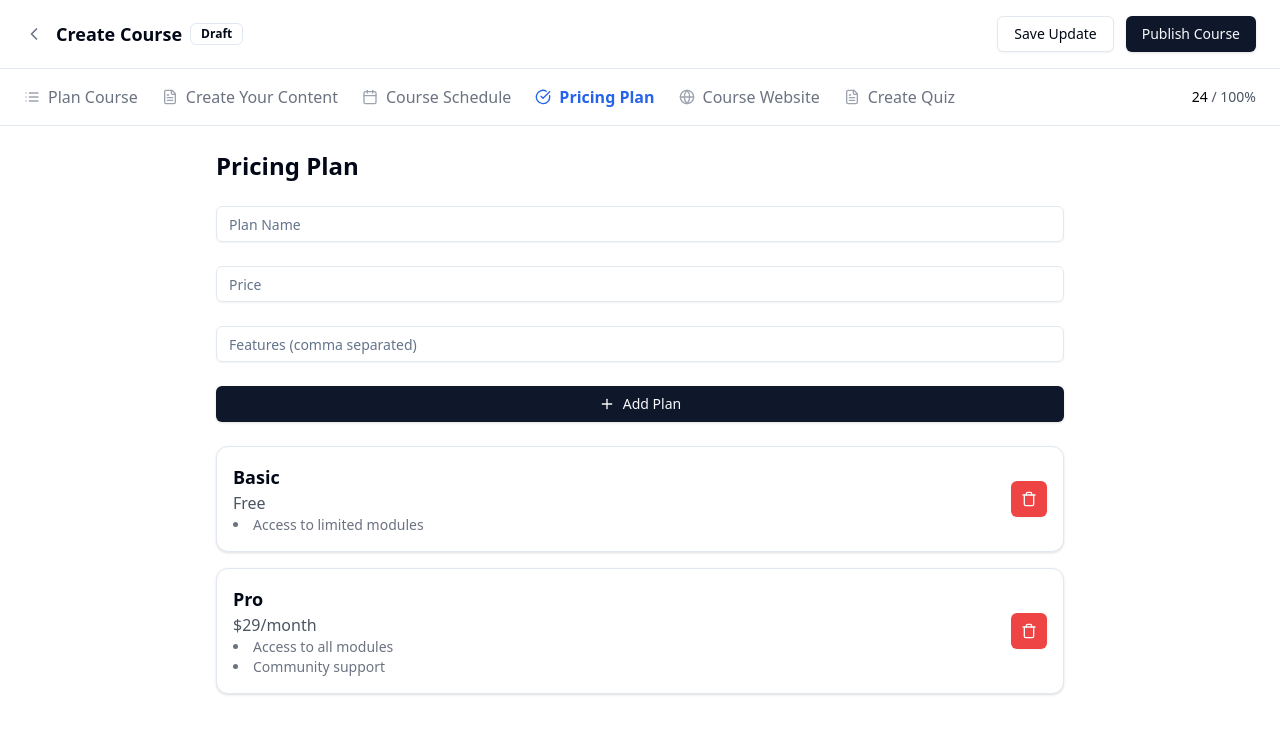
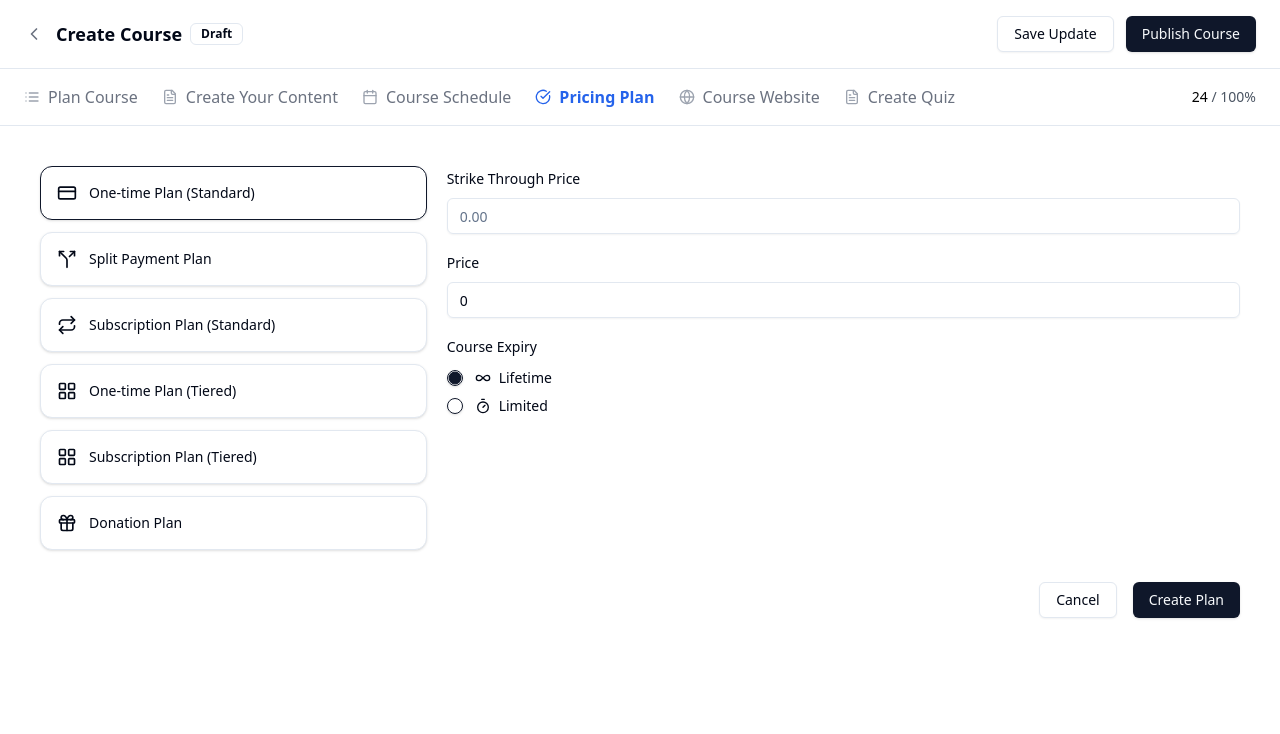
Before and after one commit to mdrasel101126/web-builder-craftjs, a Next.js app: page /course-builder/pricing-plan in a window 1280 px wide. Shown: the top 734 px of the page. Built offline with nearby package versions, Linux system fonts and the light colour scheme.

Commit message:
[IN_PROGRESS] course builder in progress

```diff
--- a/src/components/pages/course-builder/pricing-plan/index.tsx
+++ b/src/components/pages/course-builder/pricing-plan/index.tsx
@@ -1,107 +1,238 @@
 "use client";
+
 import { useState } from "react";
+import { useForm } from "react-hook-form";
+import { zodResolver } from "@hookform/resolvers/zod";
+import { Button } from "@/components/ui/button";
 import { Input } from "@/components/ui/input";
-import { Button } from "@/components/ui/button";
+import {
+  Form,
+  FormControl,
+  FormField,
+  FormItem,
+  FormLabel,
+  FormMessage,
+} from "@/components/ui/form";
+import { RadioGroup, RadioGroupItem } from "@/components/ui/radio-group";
 import { Card, CardContent } from "@/components/ui/card";
-import { Plus, Trash } from "lucide-react";
+import { Separator } from "@/components/ui/separator";
+import {
+  CreditCard,
+  Gift,
+  Infinity,
+  LayoutGrid,
+  Repeat,
+  Split,
+  Timer,
+} from "lucide-react";
+import { cn } from "@/lib/utils";
+import { type PricingPlan, pricingPlanSchema } from "@/lib/validations/course";
 
-interface PricingPlanType {
-  id: number;
-  name: string;
-  price: string;
-  features: string[];
-}
+const PLAN_TYPES = [
+  {
+    id: "ONE_TIME_STANDARD",
+    name: "One-time Plan (Standard)",
+    icon: CreditCard,
+  },
+  {
+    id: "SPLIT_PAYMENT",
+    name: "Split Payment Plan",
+    icon: Split,
+  },
+  {
+    id: "SUBSCRIPTION_STANDARD",
+    name: "Subscription Plan (Standard)",
+    icon: Repeat,
+  },
+  {
+    id: "ONE_TIME_TIERED",
+    name: "One-time Plan (Tiered)",
+    icon: LayoutGrid,
+  },
+  {
+    id: "SUBSCRIPTION_TIERED",
+    name: "Subscription Plan (Tiered)",
+    icon: LayoutGrid,
+  },
+  {
+    id: "DONATION",
+    name: "Donation Plan",
+    icon: Gift,
+  },
+] as const;
 
-export default function PricingPlan() {
-  const [plans, setPlans] = useState<PricingPlanType[]>([
-    {
-      id: 1,
-      name: "Basic",
-      price: "Free",
-      features: ["Access to limited modules"],
+export default function PricingPlanForm() {
+  const [selectedPlanType, setSelectedPlanType] =
+    useState<PricingPlan["type"]>("ONE_TIME_STANDARD");
+
+  const form = useForm<PricingPlan>({
+    resolver: zodResolver(pricingPlanSchema),
+    defaultValues: {
+      type: "ONE_TIME_STANDARD",
+      price: 0,
+      strikeThroughPrice: undefined,
+      expiry: "LIFETIME",
     },
-    {
-      id: 2,
-      name: "Pro",
-      price: "$29/month",
-      features: ["Access to all modules", "Community support"],
-    },
-  ]);
-  const [newPlan, setNewPlan] = useState<{
-    name: string;
-    price: string;
-    features: string;
-  }>({ name: "", price: "", features: "" });
+  });
 
-  const addPlan = () => {
-    if (!newPlan.name || !newPlan.price) return;
-    setPlans([
-      ...plans,
-      {
-        id: plans.length + 1,
-        name: newPlan.name,
-        price: newPlan.price,
-        features: newPlan.features.split(","),
-      },
-    ]);
-    setNewPlan({ name: "", price: "", features: "" });
-  };
-
-  const removePlan = (id: number) => {
-    setPlans(plans.filter((plan) => plan.id !== id));
-  };
+  function onSubmit(data: PricingPlan) {
+    console.log(data);
+  }
 
   return (
-    <div className="max-w-4xl mx-auto p-6 space-y-6">
-      <h1 className="text-2xl font-bold">Pricing Plan</h1>
-      <Input
-        placeholder="Plan Name"
-        value={newPlan.name}
-        onChange={(e) => setNewPlan({ ...newPlan, name: e.target.value })}
-      />
-      <Input
-        placeholder="Price"
-        value={newPlan.price}
-        onChange={(e) => setNewPlan({ ...newPlan, price: e.target.value })}
-      />
-      <Input
-        placeholder="Features (comma separated)"
-        value={newPlan.features}
-        onChange={(e) => setNewPlan({ ...newPlan, features: e.target.value })}
-      />
-      <Button
-        onClick={addPlan}
-        className="w-full flex items-center gap-2"
-      >
-        <Plus size={16} /> Add Plan
-      </Button>
+    <div className="m-10">
+      <Form {...form}>
+        <form
+          onSubmit={form.handleSubmit(onSubmit)}
+          className="space-y-8"
+        >
+          <div className="grid grid-cols-3 gap-5">
+            <div className="space-y-3">
+              {PLAN_TYPES.map((plan) => (
+                <Card
+                  key={plan.id}
+                  className={cn(
+                    "cursor-pointer hover:bg-accent",
+                    selectedPlanType === plan.id && "border-primary",
+                  )}
+                  onClick={() => {
+                    setSelectedPlanType(plan.id as PricingPlan["type"]);
+                    form.setValue("type", plan.id as PricingPlan["type"]);
+                  }}
+                >
+                  <CardContent className="p-4 flex items-center gap-3">
+                    <plan.icon className="h-5 w-5" />
+                    <span className="text-sm font-medium">{plan.name}</span>
+                  </CardContent>
+                </Card>
+              ))}
+            </div>
 
-      <div className="space-y-4">
-        {plans.map((plan) => (
-          <Card key={plan.id}>
-            <CardContent className="p-4">
-              <div className="flex justify-between items-center">
-                <div>
-                  <h2 className="font-semibold text-lg">{plan.name}</h2>
-                  <p className="text-gray-600">{plan.price}</p>
-                  <ul className="text-sm text-gray-500 list-disc list-inside">
-                    {plan.features.map((feature, index) => (
-                      <li key={index}>{feature}</li>
-                    ))}
-                  </ul>
+            <div className="col-span-2">
+              {selectedPlanType === "ONE_TIME_STANDARD" && (
+                <div className="space-y-4">
+                  <FormField
+                    control={form.control}
+                    name="strikeThroughPrice"
+                    render={({ field }) => (
+                      <FormItem>
+                        <FormLabel>Strike Through Price</FormLabel>
+                        <FormControl>
+                          <Input
+                            type="number"
+                            placeholder="0.00"
+                            {...field}
+                            onChange={(e) =>
+                              field.onChange(Number.parseFloat(e.target.value))
+                            }
+                          />
+                        </FormControl>
+                        <FormMessage />
+                      </FormItem>
+                    )}
+                  />
+
+                  <FormField
+                    control={form.control}
+                    name="price"
+                    render={({ field }) => (
+                      <FormItem>
+                        <FormLabel>Price</FormLabel>
+                        <FormControl>
+                          <Input
+                            type="number"
+                            placeholder="0.00"
+                            {...field}
+                            onChange={(e) =>
+                              field.onChange(Number.parseFloat(e.target.value))
+                            }
+                          />
+                        </FormControl>
+                        <FormMessage />
+                      </FormItem>
+                    )}
+                  />
+
+                  <FormField
+                    control={form.control}
+                    name="expiry"
+                    render={({ field }) => (
+                      <FormItem className="space-y-3">
+                        <FormLabel>Course Expiry</FormLabel>
+                        <FormControl>
+                          <RadioGroup
+                            onValueChange={field.onChange}
+                            defaultValue={field.value}
+                            className="flex flex-col space-y-1"
+                          >
+                            <FormItem className="flex items-center space-x-3 space-y-0">
+                              <FormControl>
+                                <RadioGroupItem value="LIFETIME" />
+                              </FormControl>
+                              <FormLabel className="font-normal">
+                                <div className="flex items-center gap-2">
+                                  <Infinity className="h-4 w-4" />
+                                  Lifetime
+                                </div>
+                              </FormLabel>
+                            </FormItem>
+                            <FormItem className="flex items-center space-x-3 space-y-0">
+                              <FormControl>
+                                <RadioGroupItem value="LIMITED" />
+                              </FormControl>
+                              <FormLabel className="font-normal">
+                                <div className="flex items-center gap-2">
+                                  <Timer className="h-4 w-4" />
+                                  Limited
+                                </div>
+                              </FormLabel>
+                            </FormItem>
+                          </RadioGroup>
+                        </FormControl>
+                        <FormMessage />
+                      </FormItem>
+                    )}
+                  />
+
+                  {form.watch("expiry") === "LIMITED" && (
+                    <FormField
+                      control={form.control}
+                      name="expiryDays"
+                      render={({ field }) => (
+                        <FormItem>
+                          <FormLabel>Expiry Days</FormLabel>
+                          <FormControl>
+                            <Input
+                              type="number"
+                              placeholder="Number of days"
+                              {...field}
+                              onChange={(e) =>
+                                field.onChange(Number.parseInt(e.target.value))
+                              }
+                            />
+                          </FormControl>
+                          <FormMessage />
+                        </FormItem>
+                      )}
+                    />
+                  )}
                 </div>
-                <Button
-                  variant="destructive"
-                  size="icon"
-                  onClick={() => removePlan(plan.id)}
-                >
-                  <Trash size={16} />
-                </Button>
-              </div>
-            </CardContent>
-          </Card>
-        ))}
-      </div>
+              )}
+              {/* Add other plan type forms here */}
+            </div>
+          </div>
+
+          <div className="flex justify-end gap-4">
+            <Button
+              variant="outline"
+              type="button"
+            >
+              Cancel
+            </Button>
+            <Button type="submit">Create Plan</Button>
+          </div>
+        </form>
+      </Form>
     </div>
   );
 }
--- a/src/lib/validations/course.ts
+++ b/src/lib/validations/course.ts
@@ -52,3 +52,67 @@ export const lessonSchema = z.object({
 });
 
 export type LessonFormData = z.infer<typeof lessonSchema>;
+
+//course princing plan schema
+export const basePriceSchema = z.object({
+  price: z.number().min(0, "Price must be greater than or equal to 0"),
+  strikeThroughPrice: z.number().min(0).optional(),
+});
+
+export const oneTimePlanSchema = basePriceSchema.extend({
+  type: z.literal("ONE_TIME_STANDARD"),
+  expiry: z.enum(["LIFETIME", "LIMITED"]),
+  expiryDays: z.number().min(1).optional(),
+});
+
+export const oneTimeTieredPlanSchema = basePriceSchema.extend({
+  type: z.literal("ONE_TIME_TIERED"),
+  tiers: z.array(
+    z.object({
+      name: z.string().min(1),
+      price: z.number().min(0),
+      features: z.array(z.string()),
+    }),
+  ),
+});
+
+export const splitPaymentPlanSchema = basePriceSchema.extend({
+  type: z.literal("SPLIT_PAYMENT"),
+  installments: z.number().min(2),
+  intervalDays: z.number().min(1),
+});
+
+export const subscriptionPlanSchema = basePriceSchema.extend({
+  type: z.literal("SUBSCRIPTION_STANDARD"),
+  interval: z.enum(["MONTHLY", "YEARLY"]),
+  trialDays: z.number().min(0).optional(),
+});
+
+export const subscriptionTieredPlanSchema = basePriceSchema.extend({
+  type: z.literal("SUBSCRIPTION_TIERED"),
+  interval: z.enum(["MONTHLY", "YEARLY"]),
+  tiers: z.array(
+    z.object({
+      name: z.string().min(1),
+      price: z.number().min(0),
+      features: z.array(z.string()),
+    }),
+  ),
+});
+
+export const donationPlanSchema = z.object({
+  type: z.literal("DONATION"),
+  suggestedAmounts: z.array(z.number().min(0)),
+  minimumAmount: z.number().min(0),
+});
+
+export const pricingPlanSchema = z.discriminatedUnion("type", [
+  oneTimePlanSchema,
+  oneTimeTieredPlanSchema,
+  splitPaymentPlanSchema,
+  subscriptionPlanSchema,
+  subscriptionTieredPlanSchema,
+  donationPlanSchema,
+]);
+
+export type PricingPlan = z.infer<typeof pricingPlanSchema>;
```
